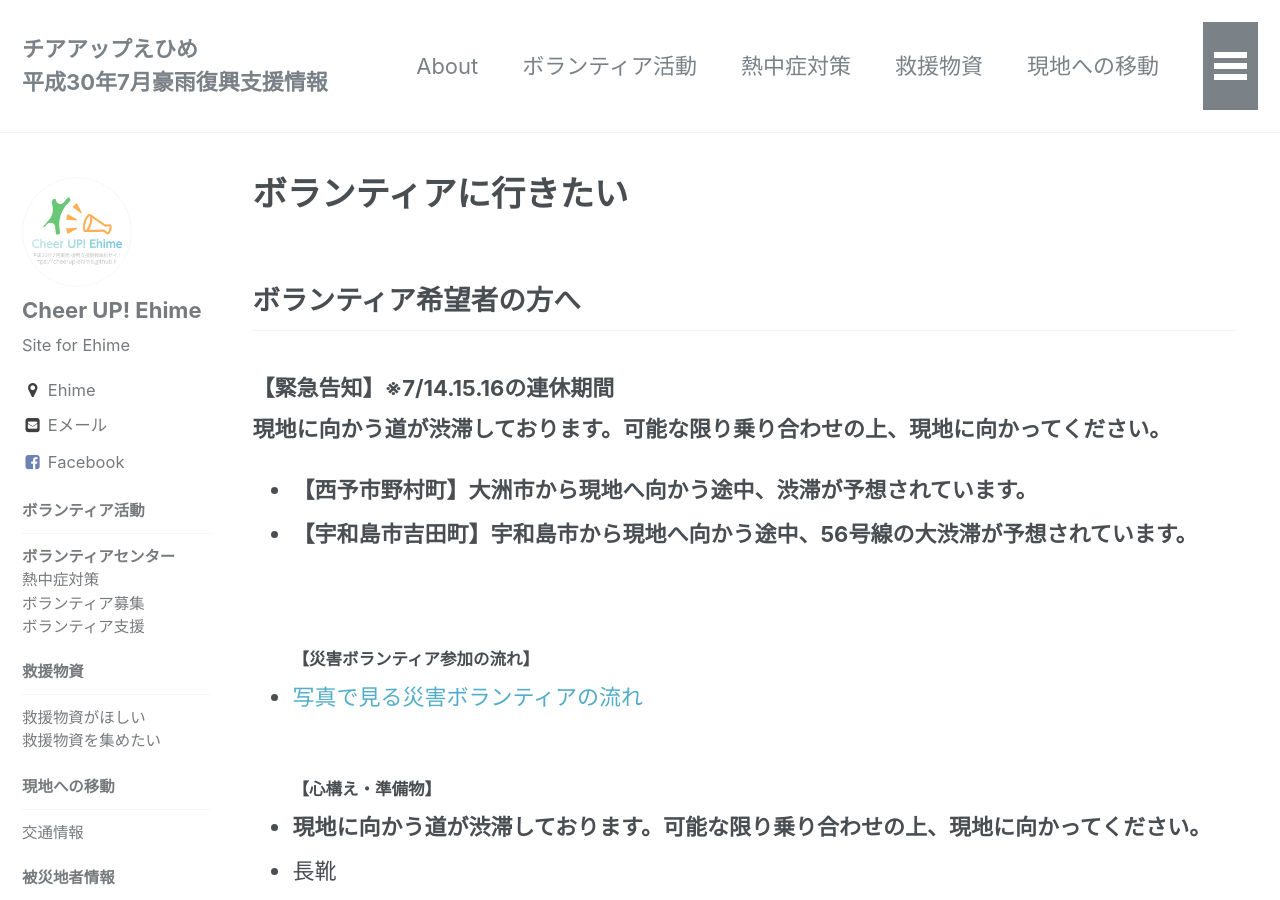
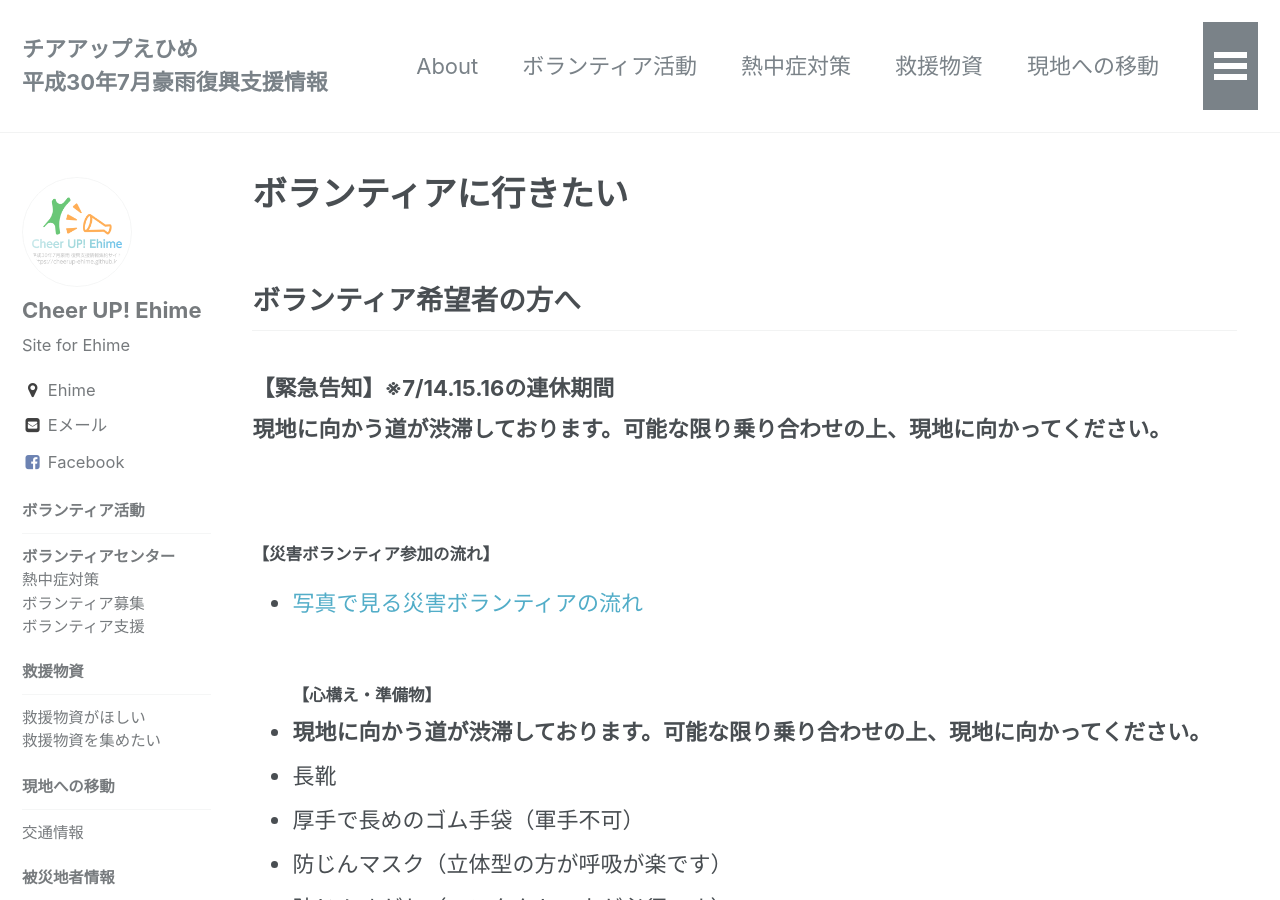
Before and after one commit to cheerup-ehime/cheerup-ehime.github.io, a Jekyll site: the page built from _pages/volunteer.md, in a window 1280 px wide and 900 px high. Built offline with Jekyll 4.4.1, drawn with Linux system fonts in a browser that asks for light colours; some of the changed text lies outside the part shown.

Commit message:
Update volunteer.md

```diff
--- a/_pages/volunteer.md
+++ b/_pages/volunteer.md
@@ -7,8 +7,6 @@ modified: 2018-07-11 23:01:29
 ## ボランティア希望者の方へ
 ### 【緊急告知】※7/14.15.16の連休期間
 **現地に向かう道が渋滞しております。可能な限り乗り合わせの上、現地に向かってください。**
-- **【西予市野村町】大洲市から現地へ向かう途中、渋滞が予想されています。**
-- **【宇和島市吉田町】宇和島市から現地へ向かう途中、56号線の大渋滞が予想されています。**
 <br><br><br>
 #### 【災害ボランティア参加の流れ】
 - [写真で見る災害ボランティアの流れ](http://www.ehime-shakyo.or.jp/chiiki/saigai/index.htm)
```
Also changed, not shown: other parts of _pages/volunteer.md (+2 -1 lines).
